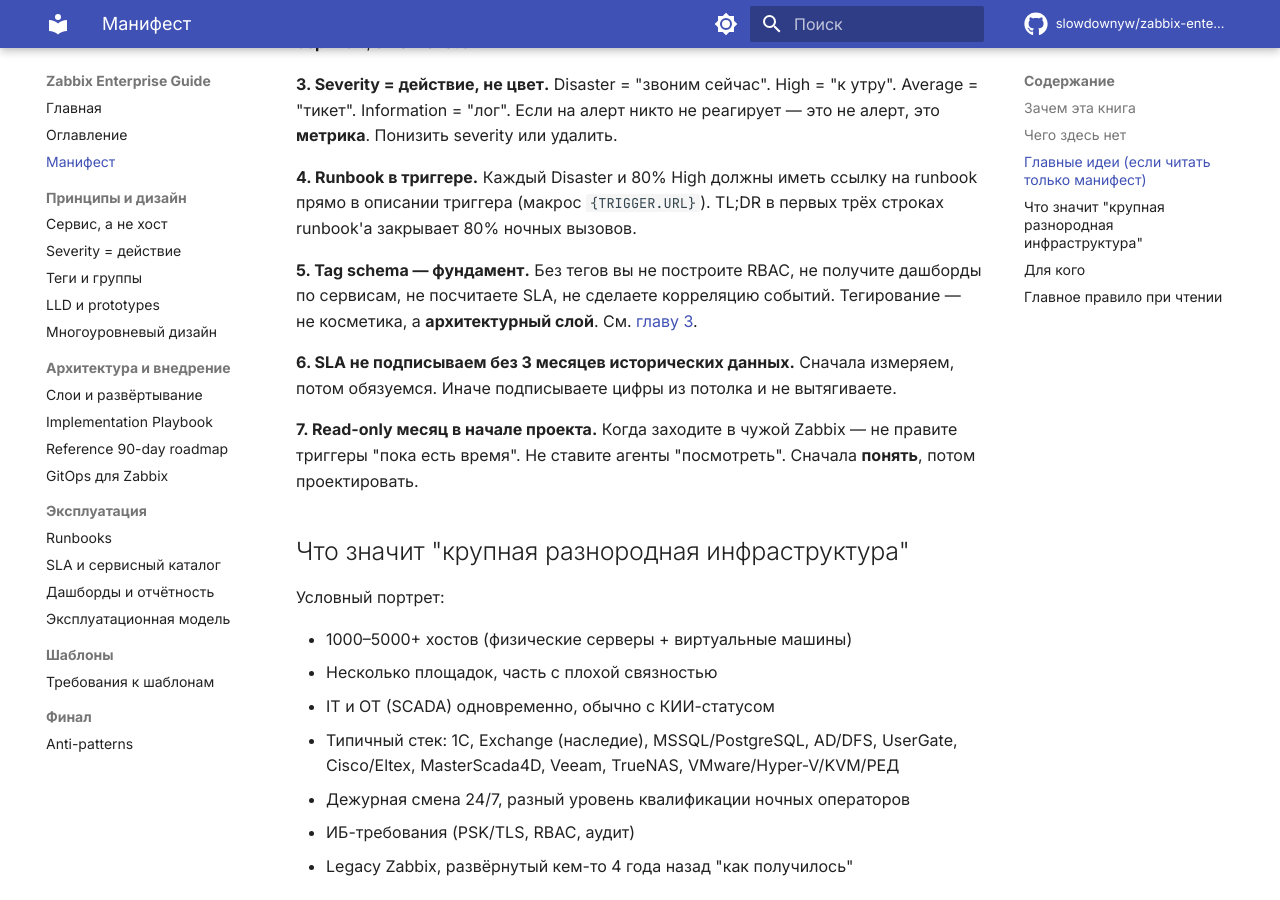
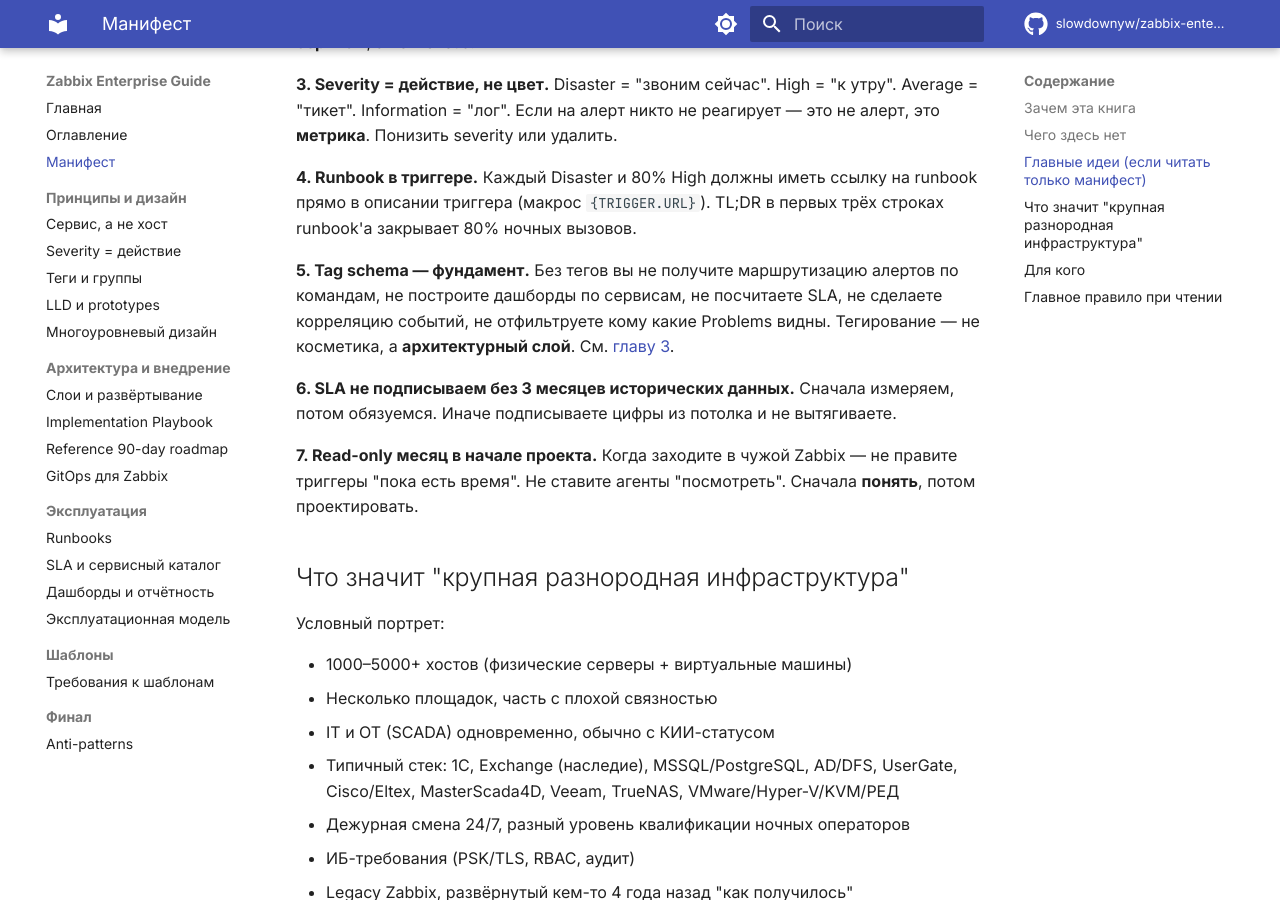
Before and after one commit to slowdownyw/zabbix-enterprise-guide, an MkDocs documentation site: the page built from docs/00_manifesto.md, in a window 1280 px wide and 900 px high, scrolled down 1237 px. Built offline with MkDocs 1.6.1 and Material for MkDocs 9.7.7, drawn with Linux system fonts in a browser that asks for light colours; comment, search, counter and statistics services are not loaded.

Commit message:
alpha-v02-manifesto-fix

```diff
--- a/docs/00_manifesto.md
+++ b/docs/00_manifesto.md
@@ -34,7 +34,7 @@
 Каждый Disaster и 80% High должны иметь ссылку на runbook прямо в описании триггера (макрос `{TRIGGER.URL}`). TL;DR в первых трёх строках runbook'а закрывает 80% ночных вызовов.
 
 **5. Tag schema — фундамент.**
-Без тегов вы не построите RBAC, не получите дашборды по сервисам, не посчитаете SLA, не сделаете корреляцию событий. Тегирование — не косметика, а **архитектурный слой**. См. [главу 3](03_tags_and_groups.md).
+ Без тегов вы не получите маршрутизацию алертов по командам, не построите дашборды по сервисам, не посчитаете SLA, не сделаете корреляцию событий, не отфильтруете кому какие Problems видны. Тегирование — не косметика, а **архитектурный слой**. См. [главу 3](03_tags_and_groups.md).
 
 **6. SLA не подписываем без 3 месяцев исторических данных.**
 Сначала измеряем, потом обязуемся. Иначе подписываете цифры из потолка и не вытягиваете.
```
